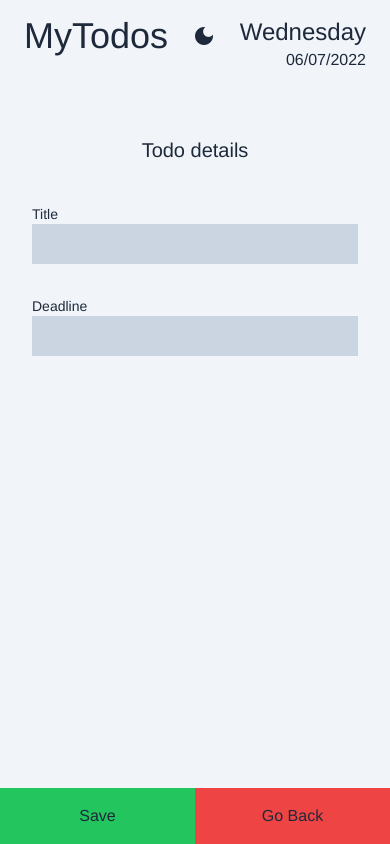
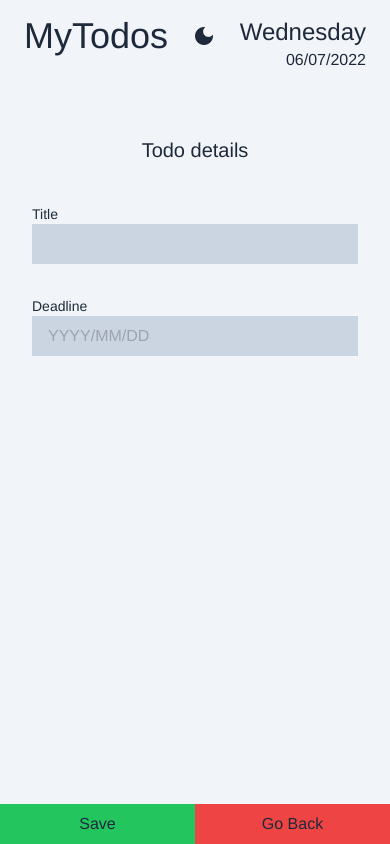
Before and after one commit to tpietka/todo-vue, a Vue app: page /add-todo in a window 390 px wide. Built offline with nearby package versions, Linux system fonts and the light colour scheme.

Commit message:
Add form validation

```diff
--- a/src/views/Form.vue
+++ b/src/views/Form.vue
@@ -4,14 +4,21 @@ import { Todo } from '../models/todo';
 import { useTodos } from '../stores/todos';
 import InputLabel from '../components/InputLabel.vue';
 import { useRouter } from 'vue-router';
+import { isDateValid } from '../helpers/date';
 
 const router = useRouter();
 const { addTodo } = useTodos();
 let form = ref({} as Todo);
 
 const submit = async () => {
-  addTodo(form.value);
-  await router.push('/');
+  if (!isDateValid(form.value.deadline)) {
+    alert('Invalid date format');
+  } else if (!form.value.title) {
+    alert('Title cannot be empty');
+  } else {
+    addTodo(form.value);
+    await router.push('/');
+  }
 };
 const goBack = () => {
   router.back();
@@ -31,6 +38,7 @@ const goBack = () => {
     <div class="w-full md:px-0 px-8 pb-8 md:w-96 md:mx-auto">
       <input-label label="Deadline"></input-label>
       <input
+        placeholder="YYYY/MM/DD"
         class="w-full px-4 bg-slate-300 text-slate-800 h-10"
         type="text"
         v-model="form.deadline"
@@ -39,14 +47,10 @@ const goBack = () => {
     <div
       class="fixed md:relative md:mt-4 md:w-96 md:mx-auto md:gap-2 flex justify-center bottom-0 w-full"
     >
-      <button
-        class="h-full py-4 md:py-2 w-full bg-green-500"
-        @click="submit"
-        id="save-todo"
-      >
+      <button class="h-full py-2 w-full bg-green-500" @click="submit" id="save-todo">
         Save
       </button>
-      <button class="h-full py-4 md:py-2 w-full bg-red-500" @click="goBack" id="go-back">
+      <button class="h-full py-2 w-full bg-red-500" @click="goBack" id="go-back">
         Go Back
       </button>
     </div>
```
